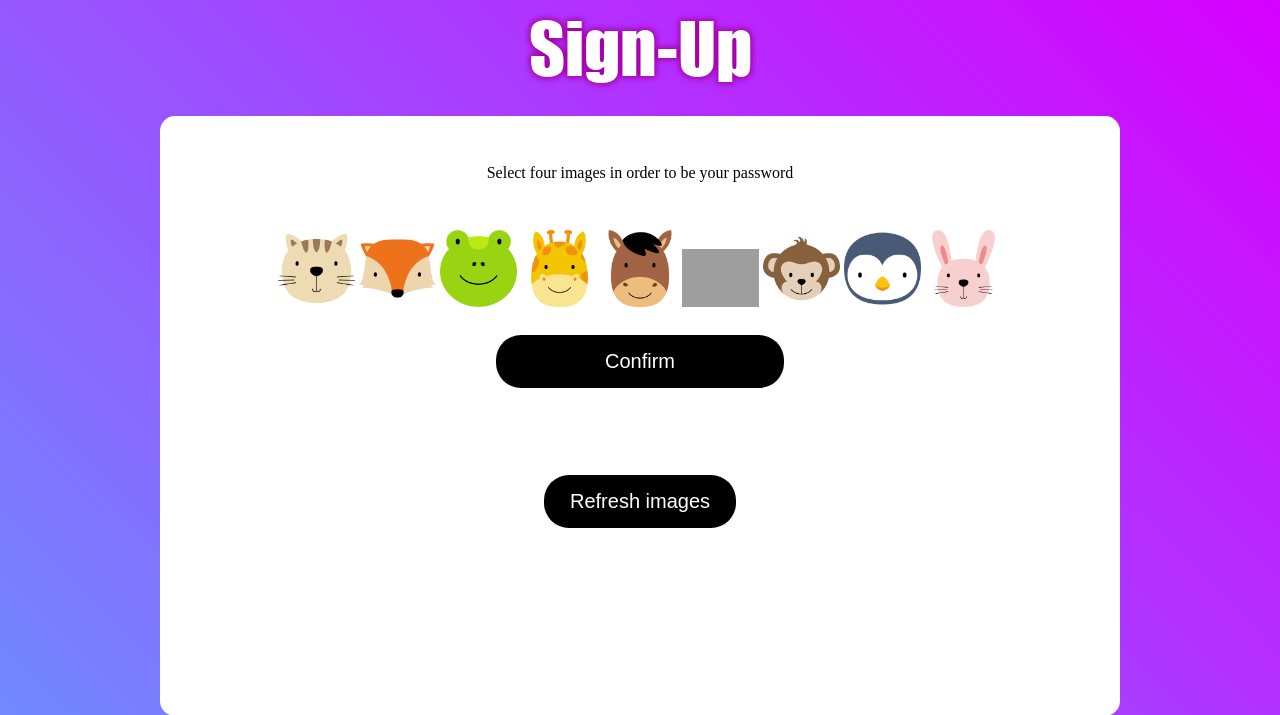
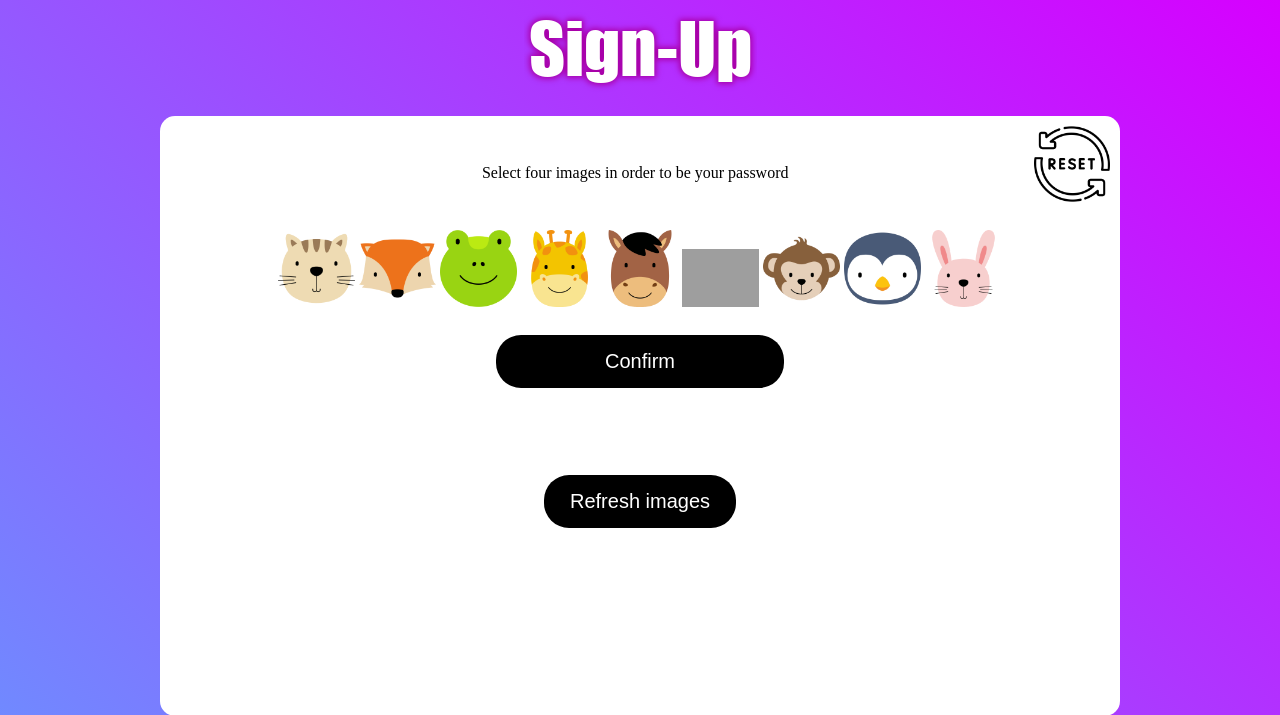
Before and after one commit to CSC-4350-TR-SP2023/Team3, a Flask app: page /signup2 in a window 1280 px wide. Shown: the top 715 px of the page. Run offline with Flask 2, Linux system fonts and the light colour scheme; grey boxes are pictures that could not be loaded.

Commit message:
Add files via upload

```diff
--- a/src/static/stylesheets/style.css
+++ b/src/static/stylesheets/style.css
@@ -32,6 +32,11 @@ button:hover {
     background-color: #303030;
 }
 
+.reset{
+    float: right;
+    margin-top: 1%;
+    margin-right: 1%;
+}
 /*************START HOMEPAGE*************/
 #homepage-image {
     margin-top: 3%;
@@ -106,6 +111,7 @@ button:hover {
 
 #login2-select {
     padding-top: 5%;
+    margin-left: 8%;
 }
 
 #login2-images {
@@ -193,6 +199,7 @@ button:hover {
 
 #signup2-select {
     padding-top: 5%;
+    margin-left: 8%;
 }
 
 #signup2-images {
@@ -237,6 +244,7 @@ button:hover {
 
 #signup3-select {
     padding-top: 5%;
+    margin-left: 8%;
 }
 
 #signup3-images {
--- a/src/templates/login2.html
+++ b/src/templates/login2.html
@@ -10,6 +10,7 @@
     <div id="login2-image"><img src="../static/imgs/login.png" alt="login"/></div>
 
     <div id="login2-white">
+        <input class="login2-buttons reset" type="image" src="../static/imgs/reset.png"/>
         <p id="login2-select">Enter your password</p>
 
         <div id="login2-images">
@@ -22,6 +23,7 @@
             <input class="login2-buttons" type="image" src="../static/imgs/monkey.png"/>
             <input class="login2-buttons" type="image" src="../static/imgs/penguin.png"/>
             <input class="login2-buttons" type="image" src="../static/imgs/rabbit.png"/>
+
         </div>
 
         <div id="login2-confirm">
@@ -34,6 +36,5 @@
 
     </div>
 
-
 </body>
 </html>
--- a/src/templates/signup2.html
+++ b/src/templates/signup2.html
@@ -9,6 +9,7 @@
     <div id="signup2-image"><img src="../static/imgs/signup.png" alt="singup"/></div>
 
     <div id="signup2-white">
+        <input class="signup2-buttons reset" type="image" src="../static/imgs/reset.png"/>
         <p id="signup2-select">Select four images in order to be your password</p>
 
         <div id="signup2-images">
--- a/src/templates/signup3.html
+++ b/src/templates/signup3.html
@@ -9,6 +9,7 @@
     <div id="signup3-image"><img src="../static/imgs/signup.png" alt="singup"/></div>
 
     <div id="signup3-white">
+        <input class="signup3-buttons reset" type="image" src="../static/imgs/reset.png"/>
         <p id="signup3-select">Re-enter your password</p>
 
         <div id="signup3-images">
```
Also changed, not shown: src/static/imgs/reset.png (added).
